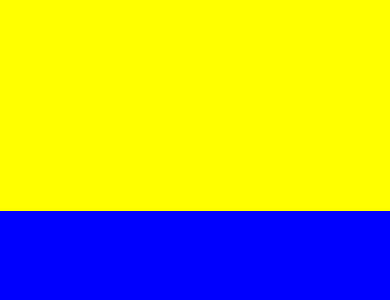
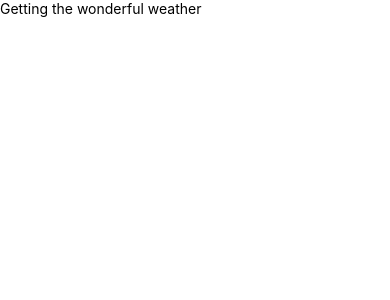
Before and after one commit to chohyeryung/Weather-App, a React Native app: screen / in a window 390 px wide. Shown: the top 300 px of the page. Built offline with nearby package versions, Linux system fonts and the light colour scheme.

Commit message:
App Loading.js

```diff
--- a/App.js
+++ b/App.js
@@ -1,27 +1,6 @@
-import { StatusBar } from 'expo-status-bar';
 import React from 'react';
-import { StyleSheet, Text, View } from 'react-native';
+import Loading from "./Loading";
 
 export default function App() {
-  return (
-    <View style={styles.container}>
-      <View style={styles.yellowView}></View>
-      <View style={styles.blueView}></View>
-      <StatusBar style="auto" />
-    </View>
-  );
+  return <Loading />;
 }
-
-const styles = StyleSheet.create({
-  container: {
-    flex: 1,
-  },
-  yellowView: {
-    flex:1,
-    backgroundColor:"yellow",
-  },
-  blueView: {
-    flex:3,
-    backgroundColor:"blue",
-  }
-});
--- /dev/null
+++ b/Loading.js
@@ -0,0 +1,14 @@
+import React from "react";
+import {StyleSheet, Text, View} from "react-native";
+
+export default function Loading(){
+    return <View style={styles.container}>
+        <Text>Getting the wonderful weather</Text>
+    </View>
+}
+
+const styles = StyleSheet.create({
+    container:{
+        flex:1,
+    }
+});
```
